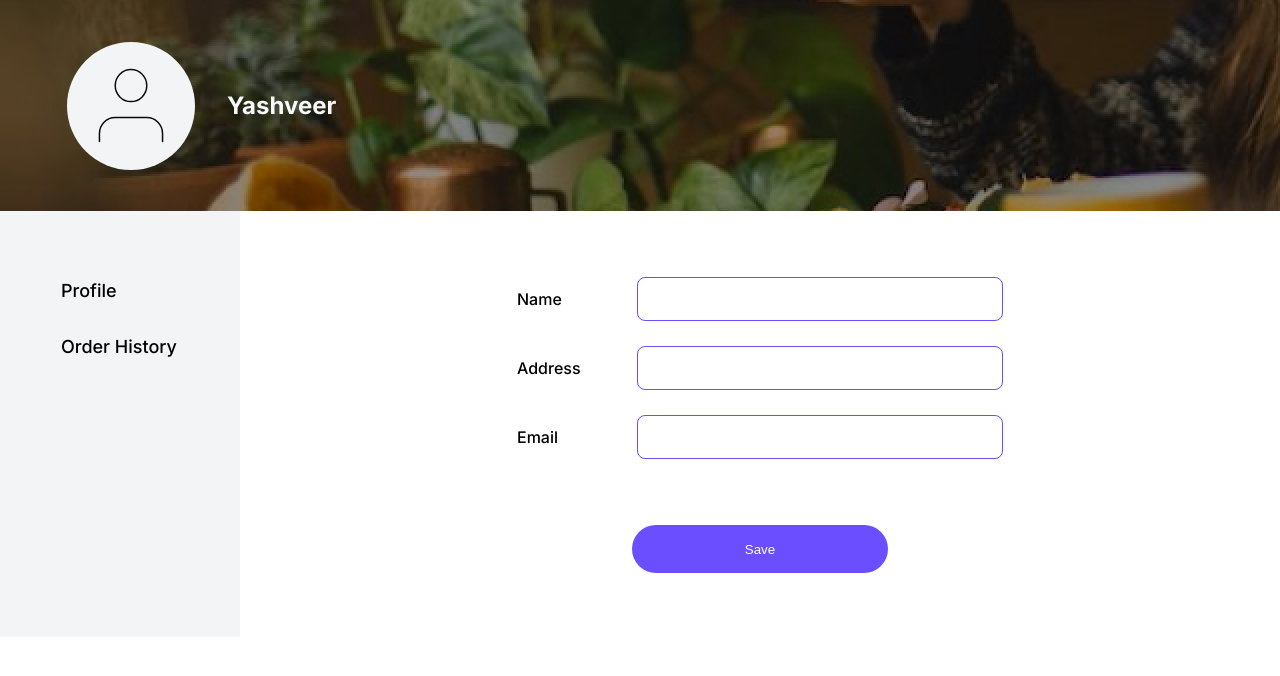
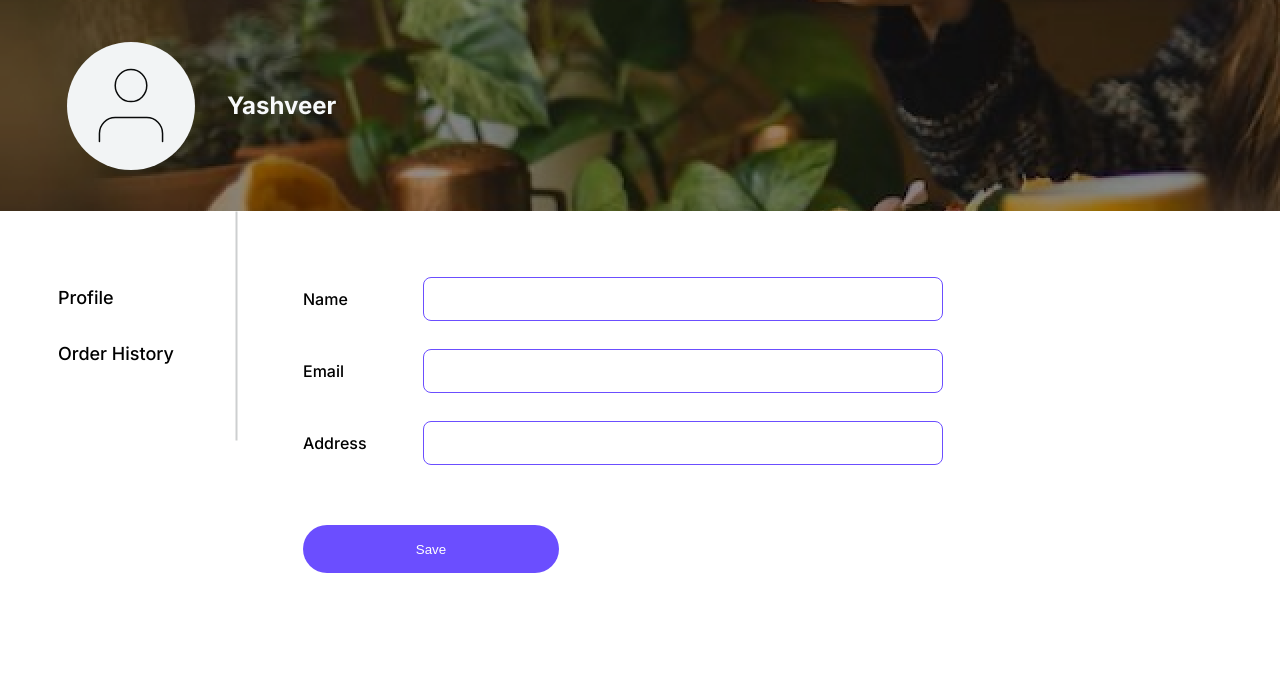
Before and after one commit to elbertronnie/crimson-dawn, a plain HTML site: page User/profile.html in a window 1280 px wide. Drawn offline with Linux system fonts and the light colour scheme.

Commit message:
Profile page

```diff
--- a/User/profile.html
+++ b/User/profile.html
@@ -38,13 +38,13 @@
         </div>
         <div class="frame2">
             <div class="f2-1">
-                <div class="f2-11">
+                <div class="back">
                     <div class="selectors">
                         <div class="profile">Profile</div>
                         <div class="orderHistory">Order History</div>
                     </div>
+                    <div class="line"></div>
                 </div>
-                <div class="bg2"></div>
             </div>
 
             <div class="f2-2">
@@ -58,7 +58,7 @@
                             <div class="text2">Email</div>
                             <input type="text" class="fields" name="email">
                         </div>
-                        <div class="name">
+                        <div class="address">
                             <div class="text2">Address</div>
                             <input type="text" class="fields" name="address">
                         </div>
--- a/User/style.css
+++ b/User/style.css
@@ -68,6 +68,7 @@ body{
 
     background: url(../images/profileBG.png);
     background-repeat: no-repeat;
+    position: relative;
 }
 
 .profile1{
@@ -164,13 +165,30 @@ body{
 
 .f2-1{
     display: flex;
-    flex-direction: column;
-    justify-content: center;
+    flex-direction: row;
+    justify-content: flex-end;
+    align-items: flex-start;
+    padding: 0px;
+
+    width: 239px;
+    height: 426px;
+
+    flex: none;
+    order: 0;
+    align-self: stretch;
+    flex-grow: 0;
+}
+
+.back{
+    display: flex;
+    flex-direction: row;
+    justify-content: space-between;
     align-items: center;
     padding: 0px;
+    gap: 64px;
 
-    width: 240px;
-    height: 426px;
+    width: 181px;
+    height: 229px;
 
     flex: none;
     order: 0;
@@ -179,30 +197,33 @@ body{
     position: relative;
 }
 
-.f2-11{
-    width: 240px;
-    height: 426px;
+.line{
+    width: 227px;
+    height: 0px;
+    border: 1px solid #CDCFD0;
+    transform: rotate(90deg);
+    flex: none;
+    order: 1;
+    flex-grow: 0;
 
-    background: #F2F4F5;
-
-    flex: none;
-    order: 0;
-    align-self: stretch;
-    flex-grow: 1;
+    position: absolute;
+    left: 64px;
 }
 
 .selectors{
     display: flex;
     flex-direction: column;
+    justify-content: center;
     align-items: center;
     padding: 0px;
     gap: 32px;
 
-    position: absolute;
     width: 117px;
-    left: 61px;
-    top: 15.96%;
-    bottom: 67.37%;
+    height: 71px;
+
+    flex: none;
+    order: 0;
+    flex-grow: 0;
 
 }
 
@@ -243,13 +264,11 @@ body{
 .f2-2{
     display: flex;
     flex-direction: column;
-    justify-content: center;
     align-items: center;
+    justify-items: center;
     gap: 10px;
-
     /* width: 768px; */
     height: 298px;
-
     flex: none;
     order: 1;
     flex-grow: 1;
@@ -259,13 +278,10 @@ body{
     display: flex;
     flex-direction: column;
     justify-content: center;
-    align-items: center;
     padding: 0px;
     gap: 64px;
-
-    /* width: 530px; */
+    width: 100%;
     height: 298px;
-
     flex: none;
     order: 0;
     align-self: stretch;
@@ -277,15 +293,15 @@ body{
     flex-direction: column;
     align-items: flex-start;
     padding: 0px;
-    gap: 21px;
-
-    /* width: 576px; */
+    gap: 24px;
+    max-width: 640px;
     height: 186px;
-
     flex: none;
     order: 0;
-    /* align-self: stretch; */
+    align-self: stretch;
     flex-grow: 0;
+    margin: 0px 64px;
+    flex-shrink: 1;
 }
 
 .name{
@@ -294,10 +310,8 @@ body{
     align-items: center;
     padding: 0px;
     gap: 16px;
-
-    /* width: 576px; */
+    width: 100%;
     height: 48px;
-
     flex: none;
     order: 0;
     align-self: stretch;
@@ -310,10 +324,8 @@ body{
     align-items: center;
     padding: 0px;
     gap: 16px;
-
-    /* width: 576px; */
+    width: 100%;
     height: 48px;
-
     flex: none;
     order: 1;
     align-self: stretch;
@@ -326,10 +338,8 @@ body{
     align-items: center;
     padding: 0px;
     gap: 16px;
-
-    /* width: 576px; */
+    width: 100%;
     height: 48px;
-
     flex: none;
     order: 2;
     align-self: stretch;
@@ -339,44 +349,38 @@ body{
 .text2{
     width: 104px;
     height: 24px;
-
     font-family: 'Inter';
     font-style: normal;
     font-weight: 500;
     font-size: 16px;
     line-height: 24px;
-
     display: flex;
     align-items: center;
-
     color: #000000;
-
     flex: none;
     order: 0;
     flex-grow: 0;
 }
 
 .fields{
-    width: 360px;
+    min-width: 160px;
     height: 40px;
-
     border-radius: 8px;
-
     flex: none;
     order: 1;
-    /* flex-grow: 1; */
+    flex-grow: 1;
+    flex-shrink: 1;
 }
 
 .save{
     width: 256px;
     height: 48px;
-
     background: #6B4EFF;
     border-radius: 48px;
-
     flex: none;
     order: 1;
     flex-grow: 0;
+    margin: 0px 64px;
 }
 
 button {
```
